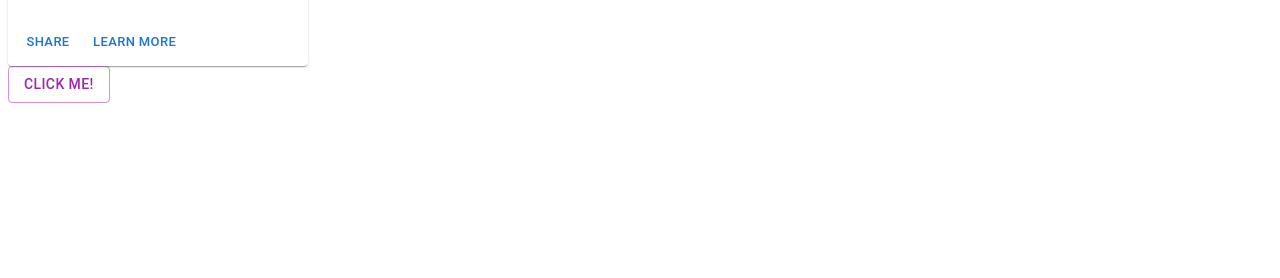
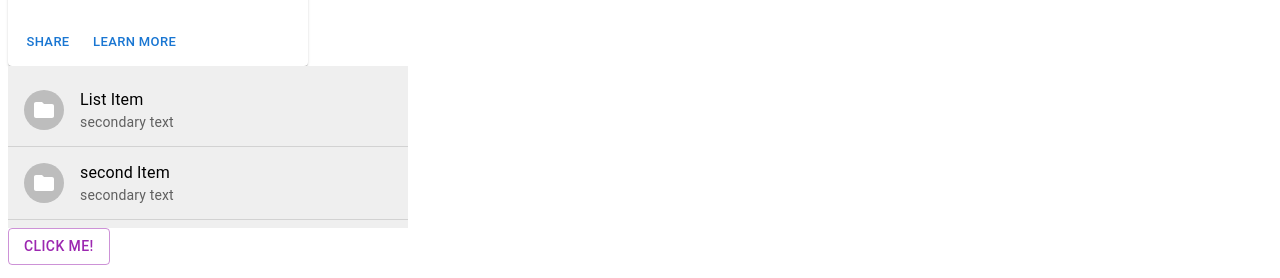
Before and after one commit to Anahidhemmat/Up-Skill, a React (Create React App) app in the folder client/: page / in a window 1280 px wide. Shown: the part 381-659 px from the top of the page. Built offline with nearby package versions, Linux system fonts and the light colour scheme.

Commit message:
List & List iem components

```diff
--- a/client/src/App.js
+++ b/client/src/App.js
@@ -2,6 +2,8 @@ import "./App.css";
 import ButtonComponent from "./components/Button";
 import CardComponent from "./components/Card";
 import TextFieldComponent from "./components/Input";
+import ListComponent from "./components/List";
+import ListItemComponent from "./components/ListItem";
 import NavbarComponent from "./components/Navbar";
 
 function App() {
@@ -20,6 +22,10 @@ To ignore, add // eslint-disable-next-line to the line before."
         src="https://source.unsplash.com/random"
         alt="unsplash img"
       />
+      <ListComponent width="400px" bgcolor="#efefef">
+        <ListItemComponent primary="List Item" secondary="secondary text" />
+        <ListItemComponent primary="second Item" secondary="secondary text" />
+      </ListComponent>
       <ButtonComponent
         text="Click me!"
         type="button"
--- a/client/src/components/List.js
+++ b/client/src/components/List.js
@@ -3,12 +3,10 @@ import { Box, List } from "@mui/material";
 import { bgcolor } from "@mui/system";
 import ListItemComponent from "./ListItem";
 
-const ListComponent = ({ width, bgcolor }) => {
+const ListComponent = (props) => {
   return (
-    <Box width={width} bgcolor={bgcolor}>
-      <List>
-        <ListItemComponent primary="Item 1" />
-      </List>
+    <Box width={props.width} bgcolor={props.bgcolor}>
+      <List>{props.children}</List>
     </Box>
   );
 };
--- /dev/null
+++ b/client/src/components/ListItem.js
@@ -0,0 +1,32 @@
+import React from "react";
+import {
+  ListItem,
+  ListItemText,
+  ListItemIcon,
+  Stack,
+  ListItemAvatar,
+  Avatar,
+  ListItemButton,
+  Divider,
+} from "@mui/material";
+import FolderIcon from "@mui/icons-material/Folder";
+
+const ListItemComponent = ({ primary, secondary }) => {
+  return (
+    <Stack>
+      <ListItem>
+        <ListItemIcon>
+          <ListItemAvatar>
+            <Avatar>
+              <FolderIcon />
+            </Avatar>
+          </ListItemAvatar>
+        </ListItemIcon>
+        <ListItemText primary={primary} secondary={secondary} />
+      </ListItem>
+      <Divider />
+    </Stack>
+  );
+};
+
+export default ListItemComponent;
```
